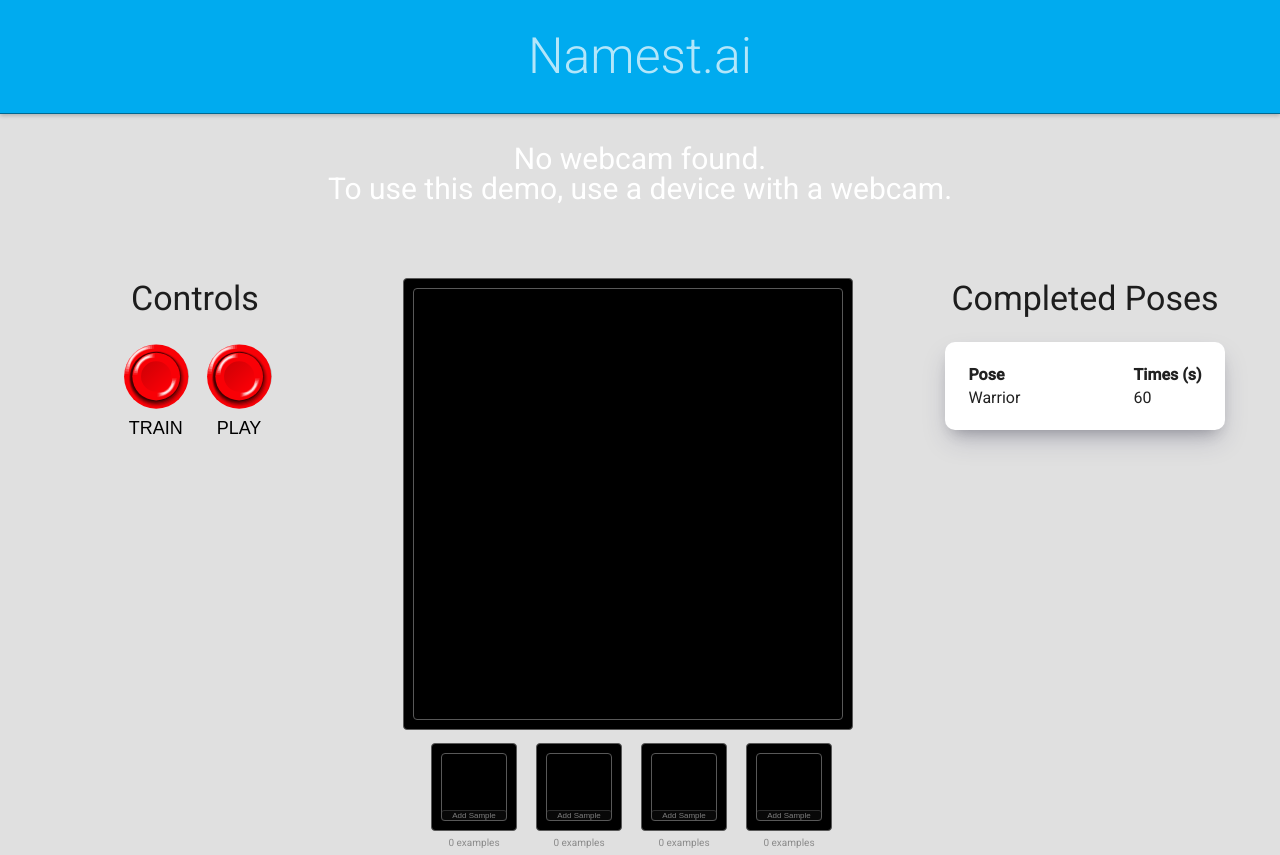
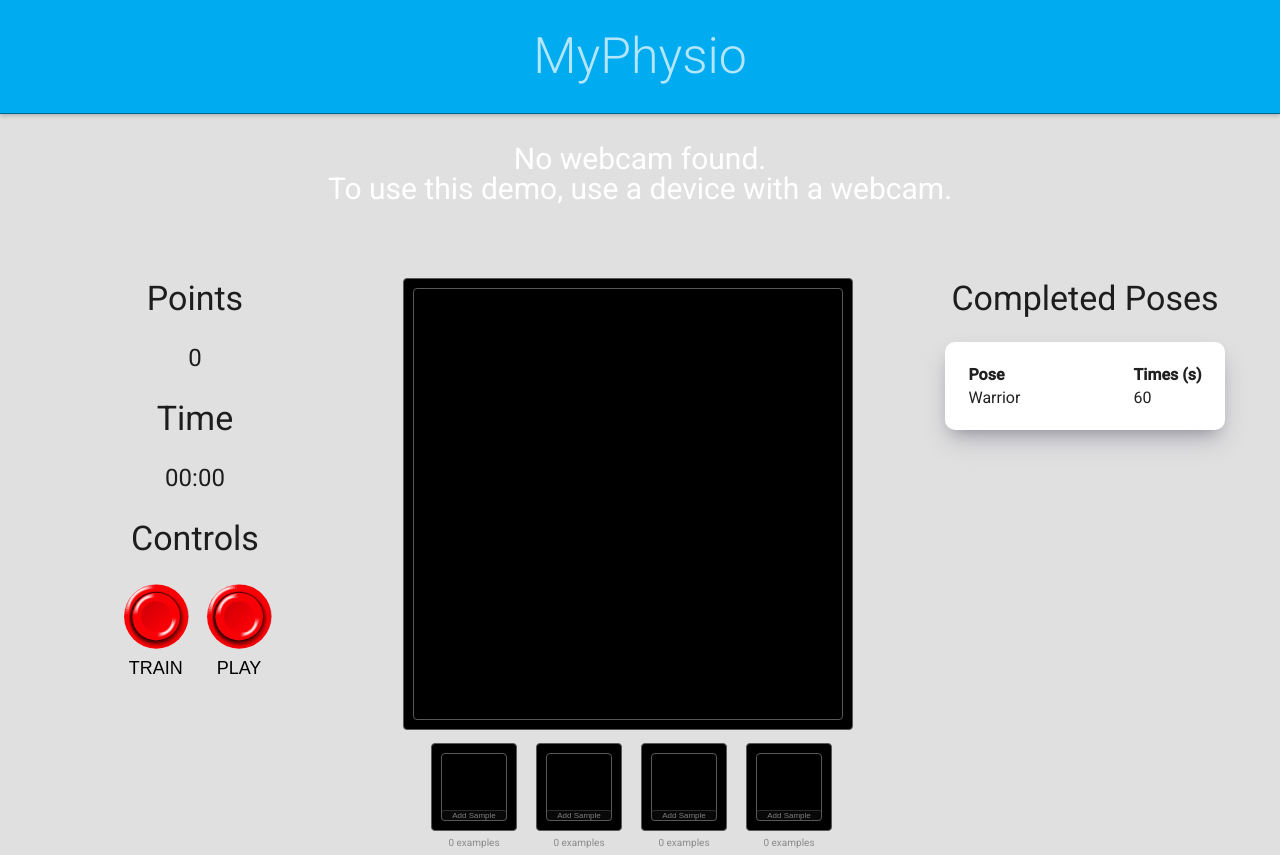
Before and after one commit to lharries/hackcambridge2019, a website built with Parcel: page yoga-webcam-transfer/index.html in a window 1280 px wide. Built offline with nearby package versions, Linux system fonts and the light colour scheme; what @tensorflow/tfjs would draw is missing.

Commit message:
added timer and points

```diff
--- a/yoga-webcam-transfer/index.html
+++ b/yoga-webcam-transfer/index.html
@@ -26,7 +26,7 @@
 </head>
 <body>
 <header>
-    Namest.ai
+    MyPhysio
 </header>
 <div id="no-webcam">
     No webcam found. <br/>
@@ -42,11 +42,15 @@
 <!--</div>-->
 <!--</div>-->
 
-<div id="status">Loading your personal yoga instructor...</div>
+<div id="status">Loading your physio...</div>
 
 <div class="luke-container">
     <div class="luke-panel">
         <!-- Big buttons. -->
+        <h3>Points</h3>
+        <h4 id="points">0</h4>
+        <h3>Time</h3>
+        <h4 id="timer">00:00</h4>
         <h3>Controls</h3>
         <div class="panel-row big-buttons">
             <button id="train">
```
